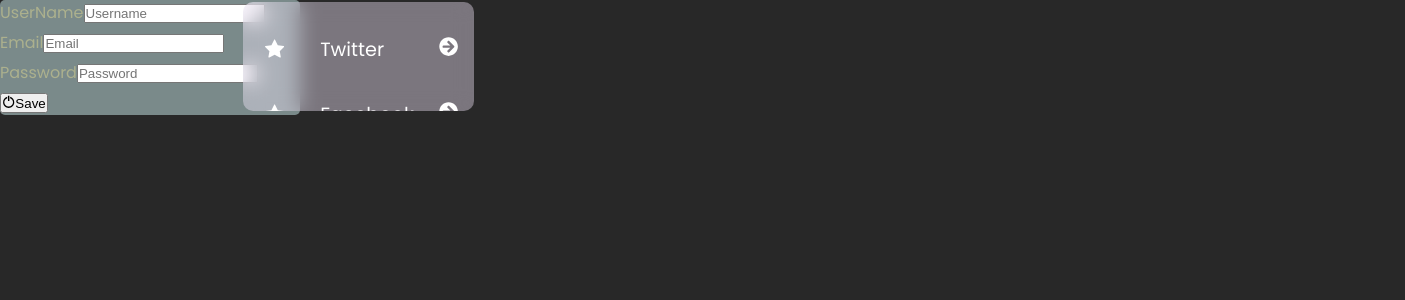
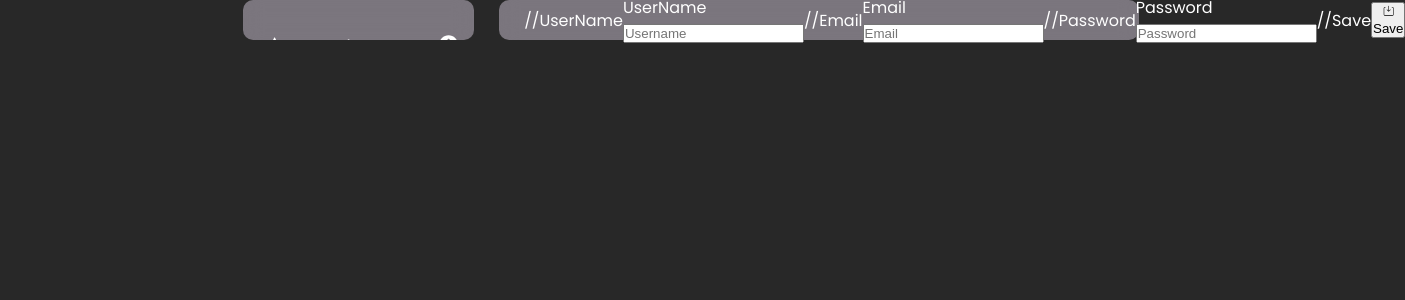
Before and after one commit to 404-Runtime-Terror/Password-Manager-Frontend, a Next.js app: page /components/Pages/DashboardPage in a window 1280 px wide. Shown: the top 300 px of the page, 1405 px wide, since content can reach past the window. Built offline with nearby package versions, Linux system fonts and the light colour scheme.

Commit message:
Account section

```diff
--- a/pages/components/Pages/DashboardPage/AccountsList/Account/index.jsx
+++ b/pages/components/Pages/DashboardPage/AccountsList/Account/index.jsx
@@ -1,6 +1,6 @@
 import React from "react";
 import style from "./style.module.css";
-import {GiPowerButton} from "react-icons/gi"
+import {CiSaveDown2} from "react-icons/ci"
 // import style from "../../../DashboardPage/AccountsList/Account/style.module.css"
 // import "./style.module.css";
 
@@ -9,20 +9,28 @@ function Account() {
     <>
     <div className={style.Account}>
     {/* <div className="Account"> */}
+
+    //UserName
       <div className={style.field}>
         <label>UserName</label>
         <input type="text" name="username" placeholder='Username'/>
       </div>
+
+      //Email
       <div className={style.field}>
         <label>Email</label>
         <input type="email" name="email" placeholder="Email"/>
       </div>
+
+      //Password
       <div className={style.field}>
         <label>Password</label>
         <input type="password" name="password" placeholder="Password"/>
       </div>
+
+      //Save
       <button className={style.fielduibutton}>
-        <GiPowerButton/>
+        <CiSaveDown2/>
         Save</button>
       </div>
 
--- a/pages/components/Pages/DashboardPage/AccountsList/Account/style.module.css
+++ b/pages/components/Pages/DashboardPage/AccountsList/Account/style.module.css
@@ -1,14 +1,28 @@
 .Account{
-    width:300px;
-    height:min-content;
-    border-radius:5px;
-    color:black;
-    background-color:rgba(186, 214, 214, 0.566);
+    height: 95%;
+    width: 50%;
+    position: fixed;
+    top: 1.7%;
+    left: 39%;
+    background-color: rgba(247, 236, 255, 0.4);
+    backdrop-filter: blur(10px);
+    align-items: center;
 }
 
-.field{
-    width:auto;
-    height:30px;
-    border-radius: 5px;
-    color: rgba(247,236,147,0.4);
+@media screen and (max-height: 450px){
+    .app_list a {font-size: 30px;}
 }
+
+.Account{
+    /* background-color: rgba(247, 236, 255, 0.4); */
+    display: flex;
+    padding: 20px 25px;
+    justify-content: flex-start;
+    margin-bottom: 10px;
+    margin-right: -10px;
+    border-radius: var(--border-radius);
+    font-family: var(--primary-font);
+    /* overflow text */
+    text-overflow: ellipsis;
+
+}
```
